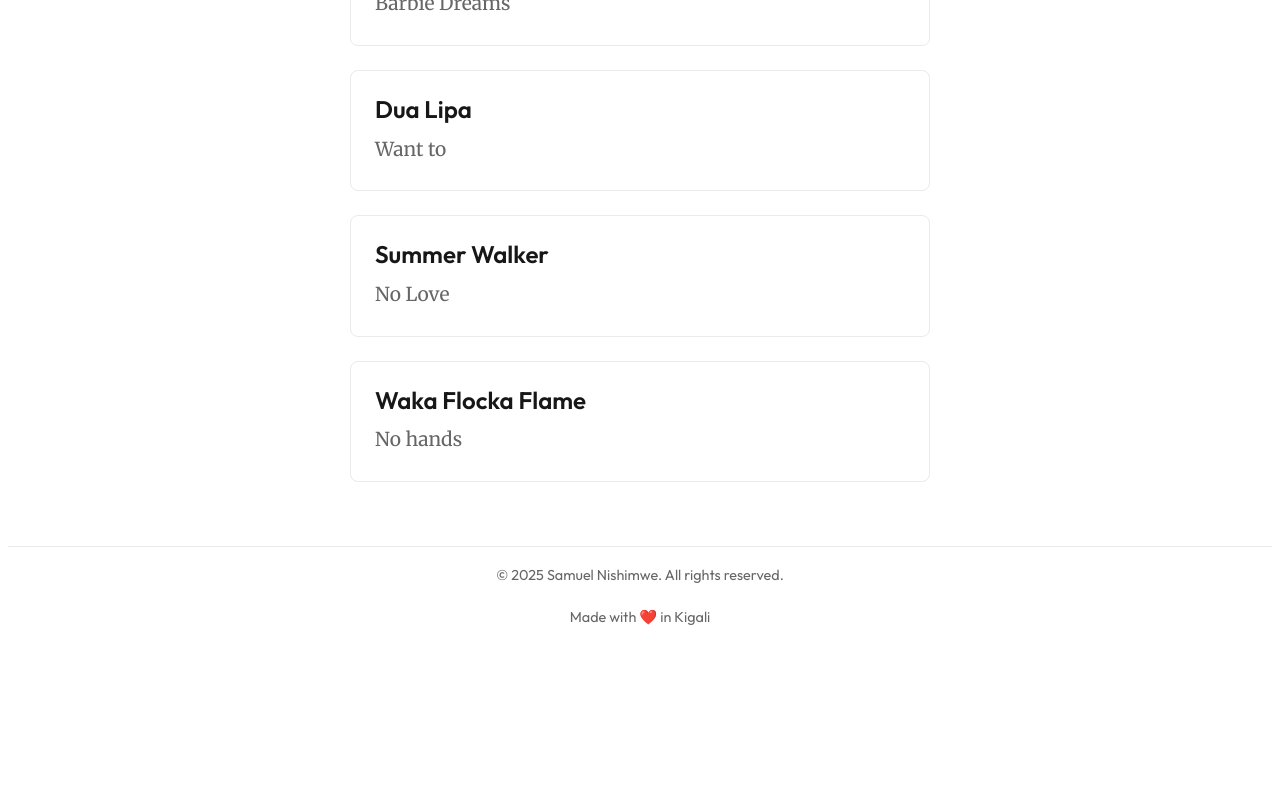
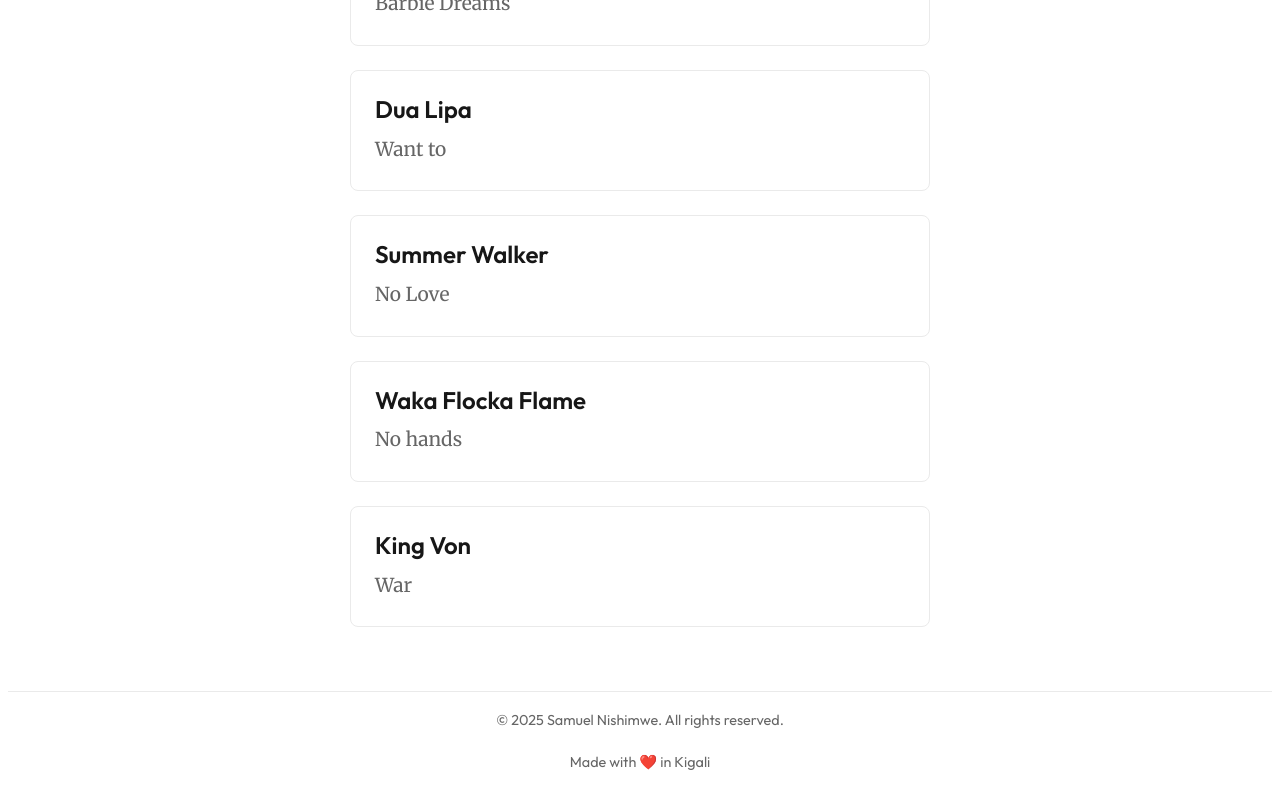
Before and after one commit to ceelogre/presence, a Next.js app: page /blog/favorites/music in a window 1280 px wide. Shown: the part 4005-4805 px from the top of the page. Before the commit the page ends 4660 px from the top, so only its background shows below. Built offline with nearby package versions, Linux system fonts and the light colour scheme.

Commit message:
feat: add king von (#142)

```diff
--- a/src/app/blog/favorites/music/music.tsx
+++ b/src/app/blog/favorites/music/music.tsx
@@ -133,6 +133,10 @@ export default function FavoriteMusic() {
         {
             artist: "Waka Flocka Flame",
             song: "No hands"
+        },
+        {
+            artist: "King Von",
+            song: "War"
         }
     ]
 
```
